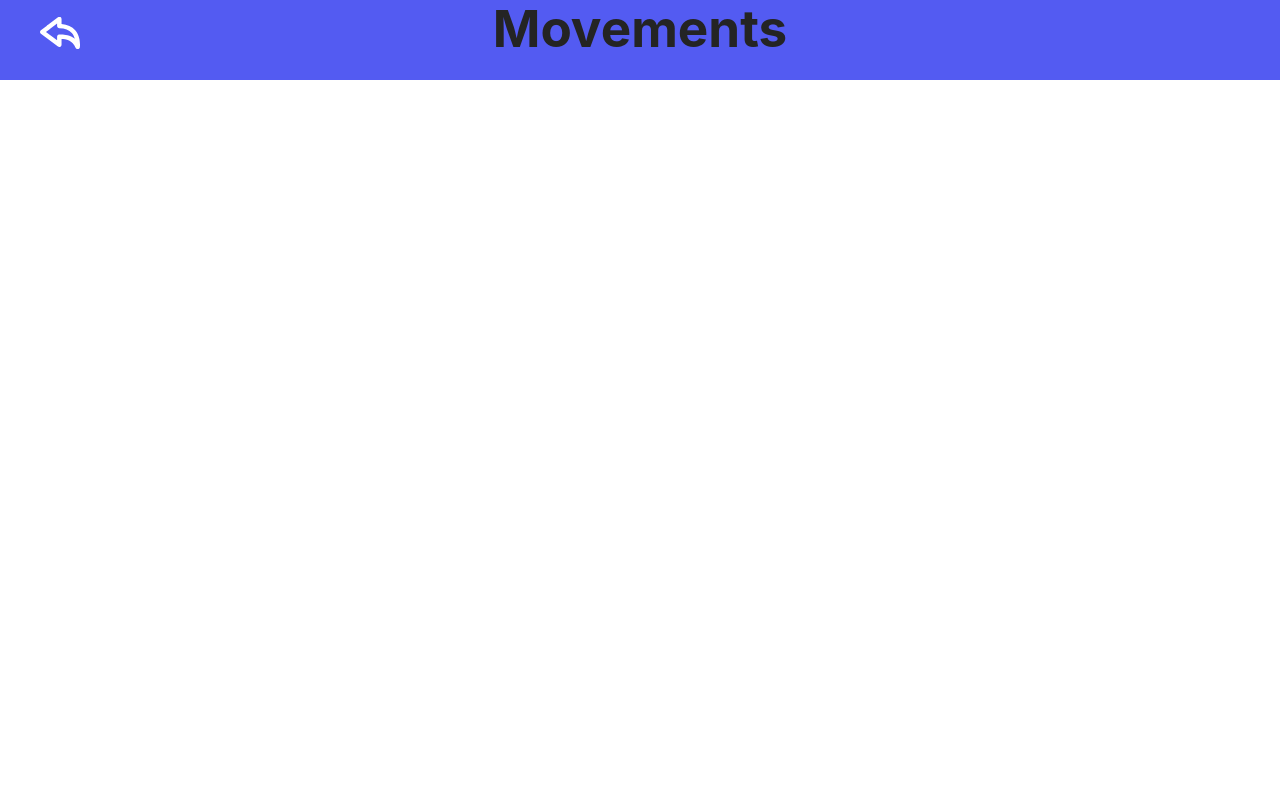
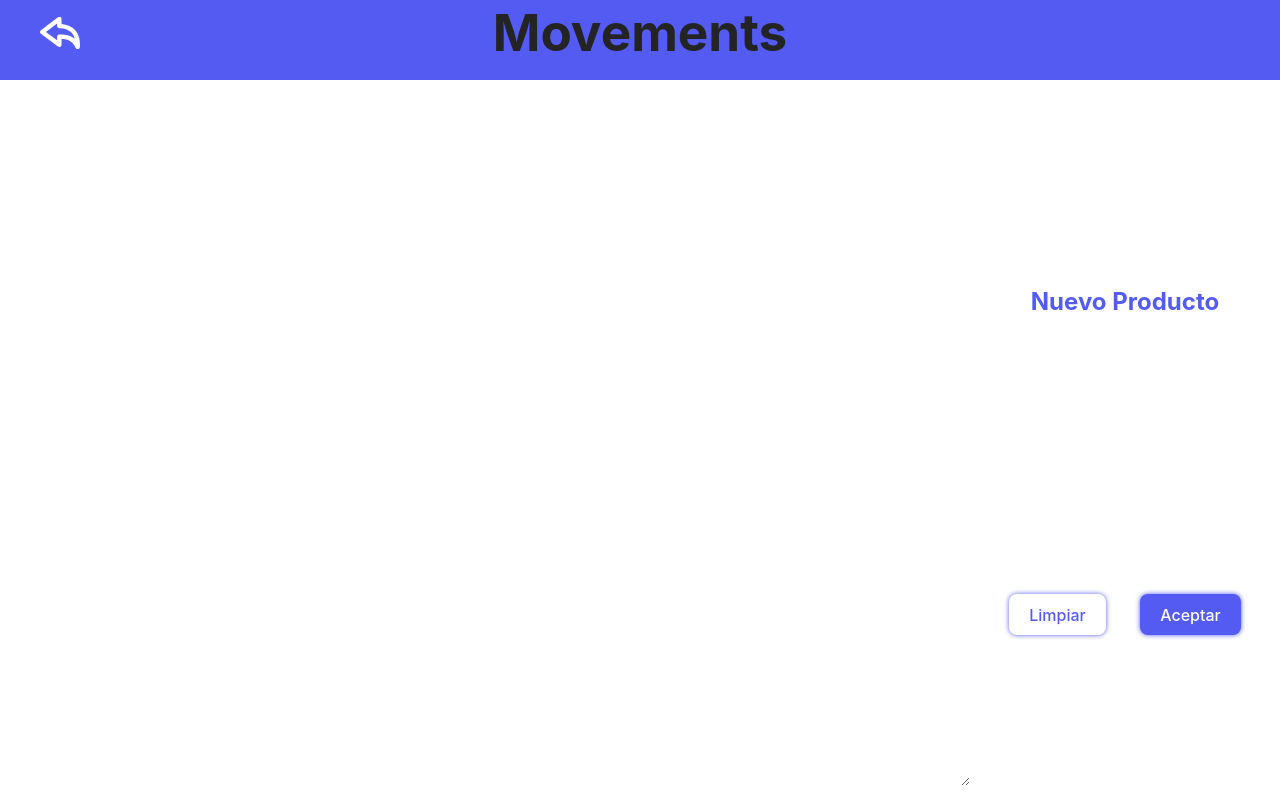
Before and after one commit to Nacho077/stock-controller, a React (Vite) app in the folder client/: page /company/1/products in a window 1280 px wide. Before the commit this address had no page. Built offline with nearby package versions, Linux system fonts and the light colour scheme.

Commit message:
add products view

```diff
--- a/client/src/App.tsx
+++ b/client/src/App.tsx
@@ -6,10 +6,11 @@ import NavBar from './components/navBar'
 import Modal from './components/modal'
 import Companies from './views/companies'
 import Movements from './views/movements'
+import Products from './views/products'
 
 import { ModalData } from './components/modal/interfaces'
 
-import styles from './App.module.scss'
+import styles from './app.module.scss'
 
 function App() {
   const [isModalOpen, setModalOpen] = useState<boolean>(false)
@@ -43,9 +44,10 @@ function App() {
         <NavBar />
         <main>
           <Routes>
-            <Route path="/" element={<Companies />}/> {/* agregar footer */}
+            <Route path="/" element={<Companies />}/>
             <Route path="/company/create" element={<h1>TEST</h1>} />
             <Route path="/company/:companyId" element={<Movements />}/>
+            <Route path="/company/:companyId/products" element={<Products />}/>
           </Routes>
         </main>
       </div>
--- a/client/src/components/navBar/index.tsx
+++ b/client/src/components/navBar/index.tsx
@@ -23,7 +23,7 @@ const NavBar: React.FC = () => {
 
     useEffect(() => {
         setTitle(getTitle(location.pathname))
-    }, [location.pathname])
+    }, [location.pathname, actualCompany])
 
     return (
         <nav className={styles.container}>
--- a/client/src/components/navBar/navBar.module.scss
+++ b/client/src/components/navBar/navBar.module.scss
@@ -12,6 +12,7 @@
     }
 
     h1 {
+        padding-top: 1%;
         margin: 0;
     }
 }
--- /dev/null
+++ b/client/src/views/products/index.tsx
@@ -0,0 +1,49 @@
+import { ChangeEvent, useState } from "react"
+import { useParams } from "react-router-dom"
+
+import UpdatableTableWithFilters from "../../components/updatableTableWithFilters"
+import { Product } from "./interfaces"
+
+const Products: React.FC = () => {
+    const companyId = parseInt(useParams()["companyId"] || '0', 10)
+    const rows: Product[] = []
+    const [productForm, setProductForm] = useState({})
+
+    const handleChange = (e: ChangeEvent<HTMLInputElement>) => {
+        const { name, value } = e.target
+
+        setProductForm({
+            ...productForm,
+            [name]: value
+        })
+    }
+
+    return (
+        <>
+            <UpdatableTableWithFilters
+                isLoading={false}
+                // filters={}
+                table={{
+                    headers: [],
+                    rows: rows,
+                }}
+                form={{
+                    title: "Nuevo Producto",
+                    fields: [],
+                    buttons: [{
+                        title: "Limpiar",
+                        type: "reset"
+                    }, {
+                        title: "Aceptar",
+                        type: "submit"
+                    }],
+                    formValues: productForm,
+                    handleChange: handleChange,
+                    onSubmit: () => console.log("funciona")
+                }}
+            />
+        </>
+    )
+}
+
+export default Products
--- /dev/null
+++ b/client/src/views/products/interfaces.ts
@@ -0,0 +1,5 @@
+import { Row } from "../../components/table/interfaces";
+
+export interface Product extends Row {
+
+}
```
